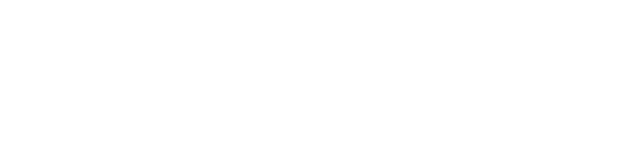
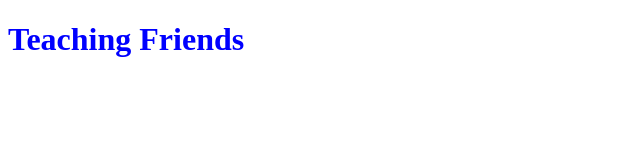
Before and after one commit to blake-Hansen/practiceRepo, a plain HTML site: page index.html in a window 1280 px wide. Shown: the whole page, without its empty margins (0-640 px from the left). Drawn offline with Linux system fonts and the light colour scheme.

Commit message:
Linked CSS and JS pages

```diff
--- a/index.html
+++ b/index.html
@@ -4,9 +4,11 @@
     <meta charset="UTF-8">
     <meta http-equiv="X-UA-Compatible" content="IE=edge">
     <meta name="viewport" content="width=device-width, initial-scale=1.0">
-    <title>Document</title>
+    <title>Teaching Friends GitHub</title>
+    <link rel="stylesheet" href="styles.css">
 </head>
 <body>
-
+    <h1 class="primary_heading">Teaching Friends</h1>
+<script src="script.js"></script>
 </body>
 </html>
--- a/script.js
+++ b/script.js
@@ -0,0 +1 @@
+console.log("hello world")
--- a/styles.css
+++ b/styles.css
@@ -0,0 +1,3 @@
+.primary_heading{
+    color:blue;
+}
```
